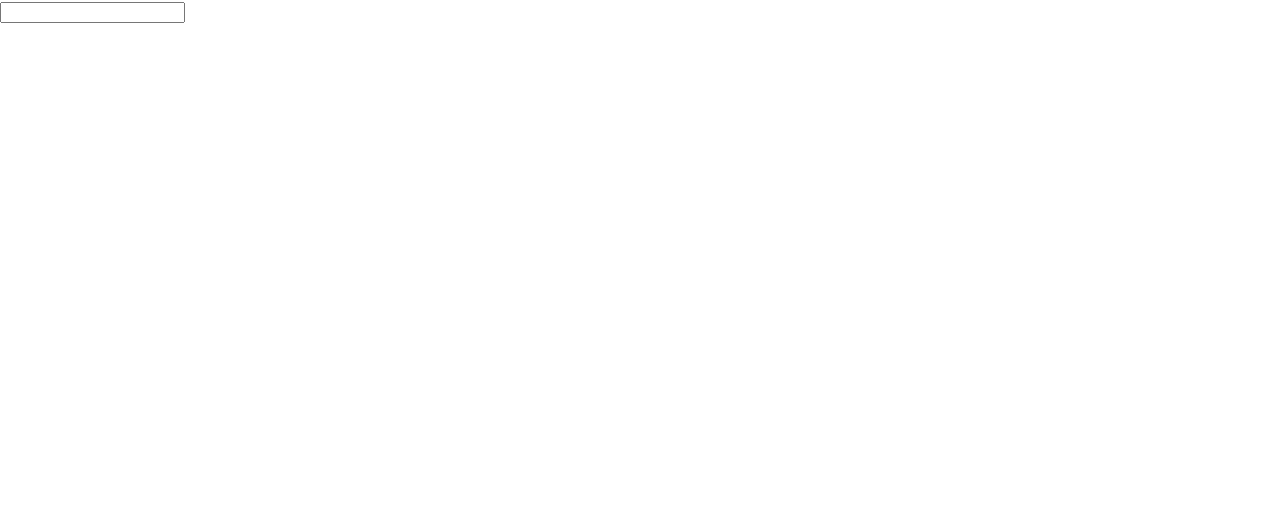
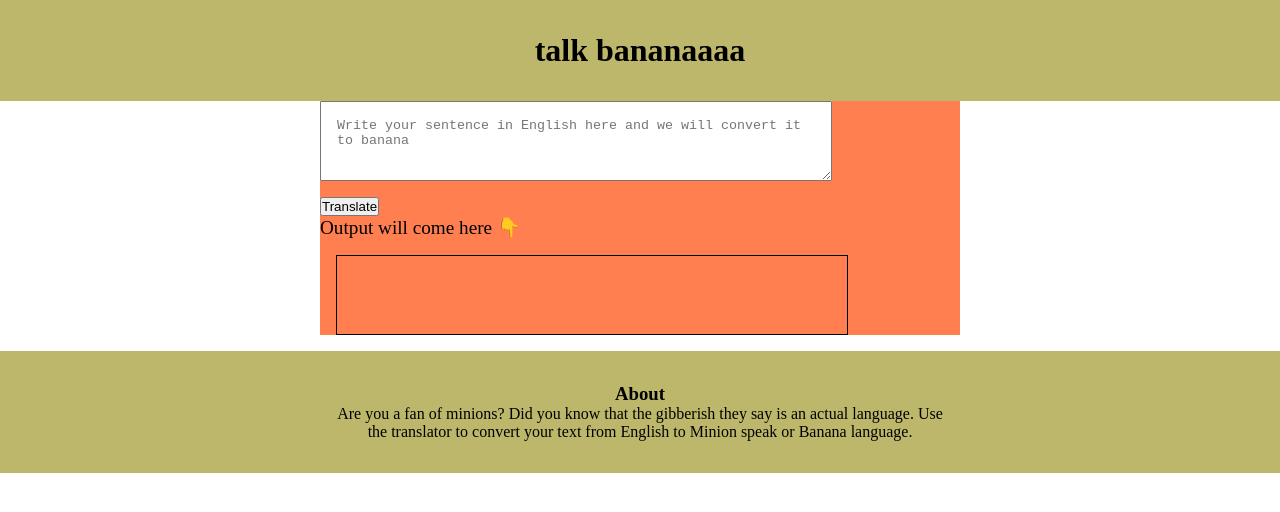
Before and after one commit to chandrashekhar-meshram/lession4-vanilaJS-, a plain HTML site: page index.html in a window 1280 px wide. Drawn offline with Linux system fonts and the light colour scheme.

Commit message:
working on - css

```diff
--- a/index.html
+++ b/index.html
@@ -9,9 +9,26 @@
     <script type="module" src="script.js"></script>
   </head>
   <body>
-    <input  />
+  <header>
+  <h1>talk bananaaaa</h1>
+</header>
+    <div class="app-container">
+
+  <textarea
+    id="txt-input"
+    placeholder="Write your sentence in English here and we will convert it to banana"
+  ></textarea>
+  <button id="btn-translate">Translate</button>
+
+  <div style="font-size: larger">Output will come here 👇</div>
+  <div id="output"></div>
+    </div>
+    <footer>
+      <h3>About</h3>
+      <p>Are you a fan of minions? Did you know that the gibberish they say is an actual language. Use the translator to convert your text from English to Minion speak or Banana language.</p>
+  </footer>
+    <script src="app.js" type="text/javascript"></script>
   </body>
 </html>
 
-
 <!-- https://github.com/neogcamp/neogcamp-banana-speak -->
--- a/styles.css
+++ b/styles.css
@@ -1,46 +1,41 @@
 * {
+  margin: 0;
+  padding: 0;
   box-sizing: border-box;
+  text-decoration: none;
+  outline: none;
 }
 
-body {
-  margin: 0;
-  font-family: system-ui, sans-serif;
-  color: black;
-  background-color: white;
+.app-container {
+  margin: 0 auto;
+  width: 50%;
+  background-color: coral;
 }
 
-nav {
-  display: flex;
-  flex-wrap: wrap;
-  align-items: center;
-  justify-content: center;
-  padding: 0.5rem;
-  gap: 0.5rem;
-  border-bottom: solid 1px #aaa;
-  background-color: #eee;
+header, footer {
+  background-color: darkkhaki;
+  display: block;
+  text-align: center;
+  padding: 2rem;
 }
 
-nav a {
-  display: inline-block;
-  min-width: 9rem;
-  padding: 0.5rem;
-  border-radius: 0.2rem;
-  border: solid 1px #aaa;
-  text-align: center;
-  text-decoration: none;
-  color: #555;
+footer > h3, p {
+  width: 50%;
+  margin: 0 auto;
 }
 
-nav a[aria-current='page'] {
-  color: #000;
-  background-color: #d4d4d4;
-}
-
-main {
+textarea {
+  width: 80%;
+  height: 10vh;
+  display: block;
+  margin-bottom: 1rem;
   padding: 1rem;
 }
 
-h1 {
-  font-weight: bold;
-  font-size: 1.5rem;
+#output {
+  border: 1px solid black;
+  height: 10vh;
+  width: 80%;
+  margin: 1rem;
+  padding: 1rem;
 }
```
